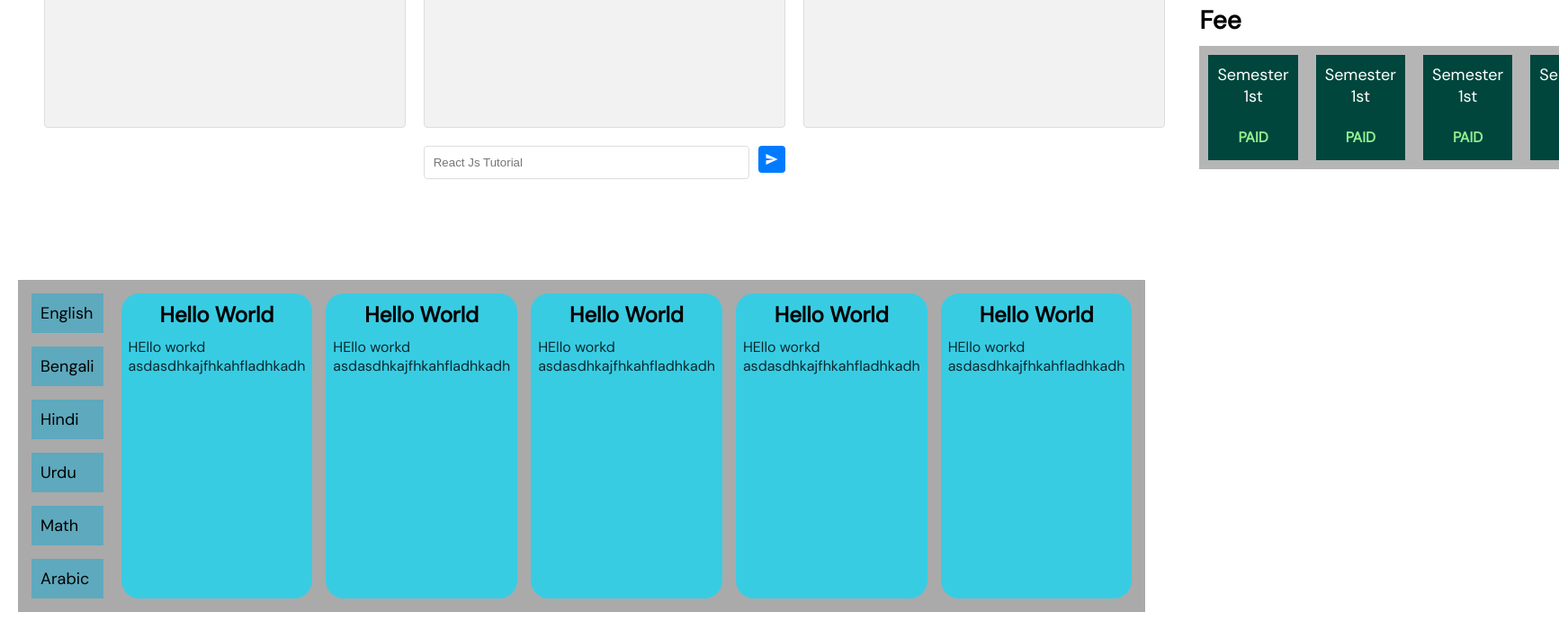
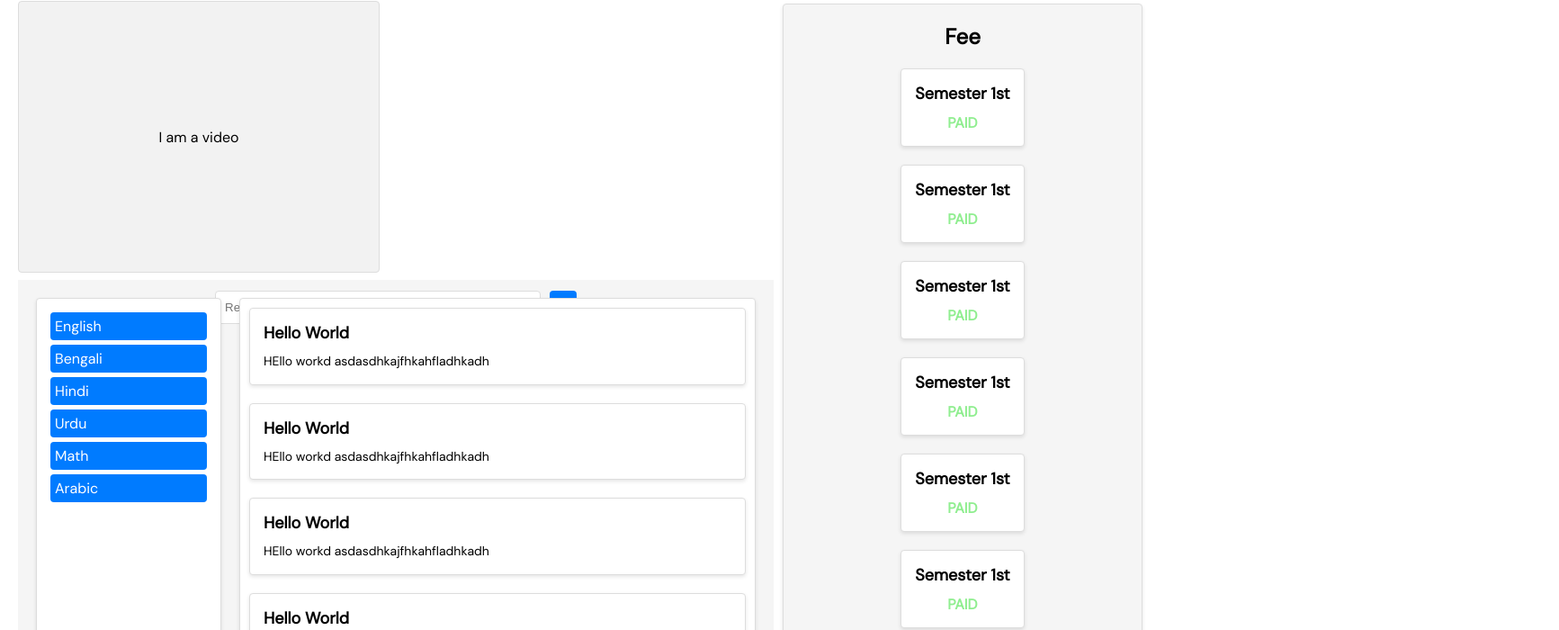
Before and after one commit to notTanveer/Outerbase-Hackathon, a React (Create React App) app: page /student in a window 1280 px wide. Shown: the part 520-1220 px from the top of the page at 90% size, 1733 px wide, since content can reach past the window. Built offline with nearby package versions, Linux system fonts and the light colour scheme.

Commit message:
Designed redefined for student dashboard

```diff
--- a/src/pages/student/student.scss
+++ b/src/pages/student/student.scss
@@ -75,89 +75,121 @@
           }
         }
       }
+      /* Styling for the fee-main container */
       .fee-main {
-        display: flex;
-        flex-direction: column;
-        gap: 10px;
+        background-color: #f5f5f5;
+        padding: 20px;
+        border: 1px solid #ddd;
+        border-radius: 4px;
+        box-shadow: 0 2px 4px rgba(0, 0, 0, 0.1);
+        text-align: center;
+
+        /* Styling for the heading */
         .heading {
-          font-size: 28px;
-          font-weight: 700;
+          font-size: 24px;
+          font-weight: bold;
+          margin-bottom: 20px;
         }
+
+        /* Styling for the fee-container */
         .fee-container {
-          background-color: #0000004a;
-          padding: 10px;
-          display: flex;
-          flex-direction: row;
-          gap: 20px;
-          overflow-x: scroll;
-          .fee-item-container {
-            cursor: pointer;
-            padding: 10px;
-            gap: 18px;
           display: flex;
           flex-direction: column;
           align-items: center;
-            background-color: #00463c;
-            justify-content: space-between;
+
+          /* Styling for the fee-item-container */
+          .fee-item-container {
+            background-color: #fff;
+            padding: 15px;
+            border: 1px solid #ddd;
+            border-radius: 4px;
+            box-shadow: 0 2px 4px rgba(0, 0, 0, 0.1);
+            margin-bottom: 20px;
+
+            /* Styling for the semester name */
             .sem-name {
               font-size: 18px;
-              color: white;
-              text-align: center;
+              font-weight: bold;
+              margin-bottom: 10px;
             }
+
+            /* Styling for the "PAID" label */
             .paid {
-              padding: 5px;
-              font-weight: 700;
-              color: rgb(0, 255, 0);
+              color: lightgreen;
+              font-weight: bold;
             }
           }
         }
       }
     }
     .main-mid {
+      /* Styling for the syllabus container */
       .syllabus-container {
         display: flex;
-        margin-right: 50px;
-        padding: 15px;
         flex-direction: row;
-        background-color: #00000055;
+        gap: 20px;
+        background-color: #f5f5f5;
+        padding: 20px;
+      }
+
+      /* Styling for the subject list */
       .subject-list {
-          display: flex;
-          flex-direction: column;
-          gap: 15px;
+        flex: 1;
+        background-color: #fff;
+        padding: 10px;
+        border: 1px solid #ddd;
+        border-radius: 4px;
+        box-shadow: 0 2px 4px rgba(0, 0, 0, 0.1);
+
+        /* Styling for individual subject items */
         .subject-item {
-            background-color: rgba(10, 166, 209, 0.474);
-            padding: 10px;
-            font-size: 18px;
+          padding: 5px;
+          margin: 5px;
+          background-color: #007bff;
+          color: #fff;
+          border-radius: 4px;
           cursor: pointer;
+
+          &:hover {
+            background-color: #0056b3;
           }
         }
+      }
+
+      /* Styling for the syllabus item container */
       .syl-item-container {
-          margin-left: 20px;
-          display: flex;
-          flex-direction: row;
-          gap: 15px;
-          overflow-x: scroll;
-          scroll-behavior: smooth;
-          &::-webkit-scrollbar {
-            display: none;
+        flex: 3;
+        background-color: #fff;
+        padding: 10px;
+        border: 1px solid #ddd;
+        border-radius: 4px;
+        box-shadow: 0 2px 4px rgba(0, 0, 0, 0.1);
+        overflow-y: auto; /* Enable vertical scrolling for content */
       }
+
+      /* Styling for the SyllabusItem component (adjust as needed) */
+      /* Styling for the syllabus item */
       .syllabus-item {
-            padding: 8px;
-            background-color: #00ddffab;
-            border-radius: 20px;
+        background-color: #fff;
+        padding: 15px;
+        border: 1px solid #ddd;
+        border-radius: 4px;
+        box-shadow: 0 2px 4px rgba(0, 0, 0, 0.1);
+        margin-bottom: 20px;
+
+        /* Styling for the title */
         .title {
-              font-size: 24px;
+          font-size: 18px;
           font-weight: bold;
-              text-align: center;
           margin-bottom: 10px;
         }
+
+        /* Styling for the description */
         .desc {
-              font-size: 16px;
-              color: rgba($color: #000000, $alpha: 0.8);
+          font-size: 14px;
+          line-height: 1.4;
         }
       }
     }
   }
 }
-  }
-}
```
Lines whose indentation alone changed are shown as unchanged.
